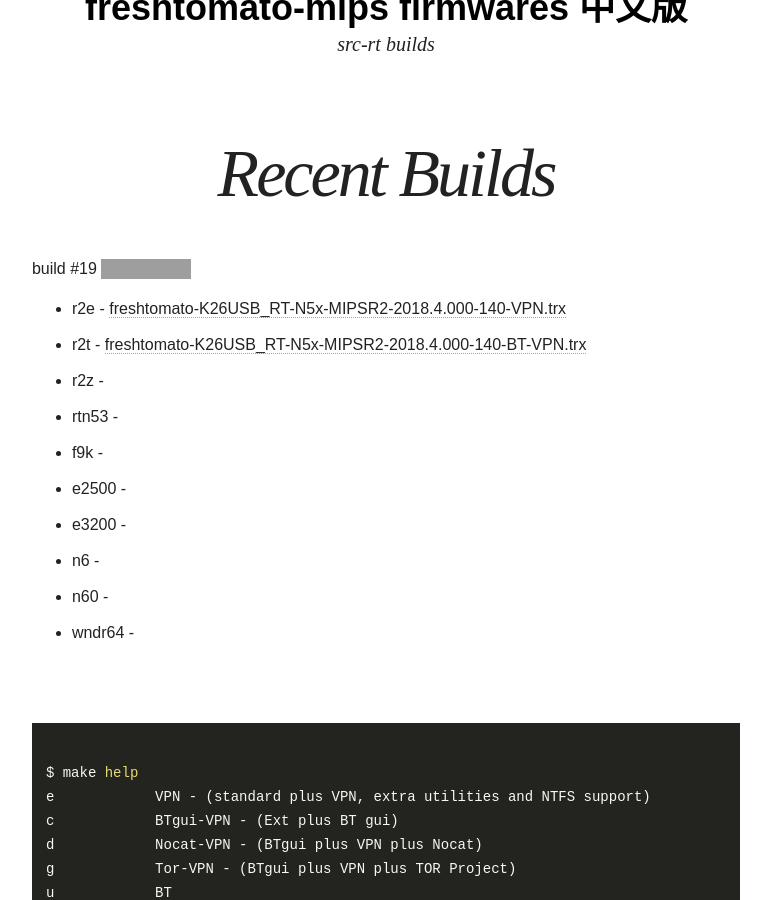
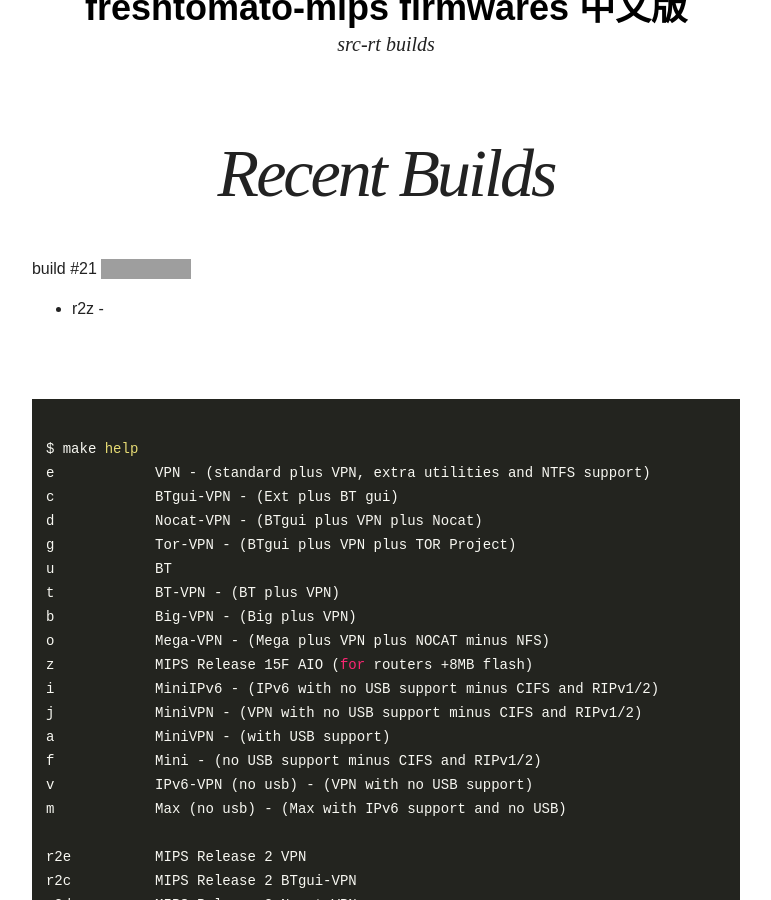
Before and after one commit to oglopss/freshtomato-mips-ci-jekyll, a Jekyll site: the page built from index.html, in a window 1280 px wide and 900 px high, scrolled down 339 px. Shown: the whole window, without its empty margins (254-1025 px from the left). Built offline with Jekyll 4.4.1, drawn with Linux system fonts in a browser that asks for light colours; nearby versions of some CDN libraries; grey boxes are pictures that could not be loaded.

Commit message:
Travis build 21 r2z pushed to gh-pages

```diff
--- a/_data/ss.yml
+++ b/_data/ss.yml
@@ -1,12 +1,3 @@
-build: 19
+build: 21
 files:
-  - 0005 f9k
-  - 0004 rtn53
-  - 0001 r2e freshtomato-K26USB_RT-N5x-MIPSR2-2018.4.000-140-VPN.trx
-  - 0002 r2t freshtomato-K26USB_RT-N5x-MIPSR2-2018.4.000-140-BT-VPN.trx
-  - 0003 r2z
-  - 0006 e2500
-  - 0008 n6
-  - 0010 wndr64
-  - 0009 n60
-  - 0007 e3200
+  - 0001 r2z
```
